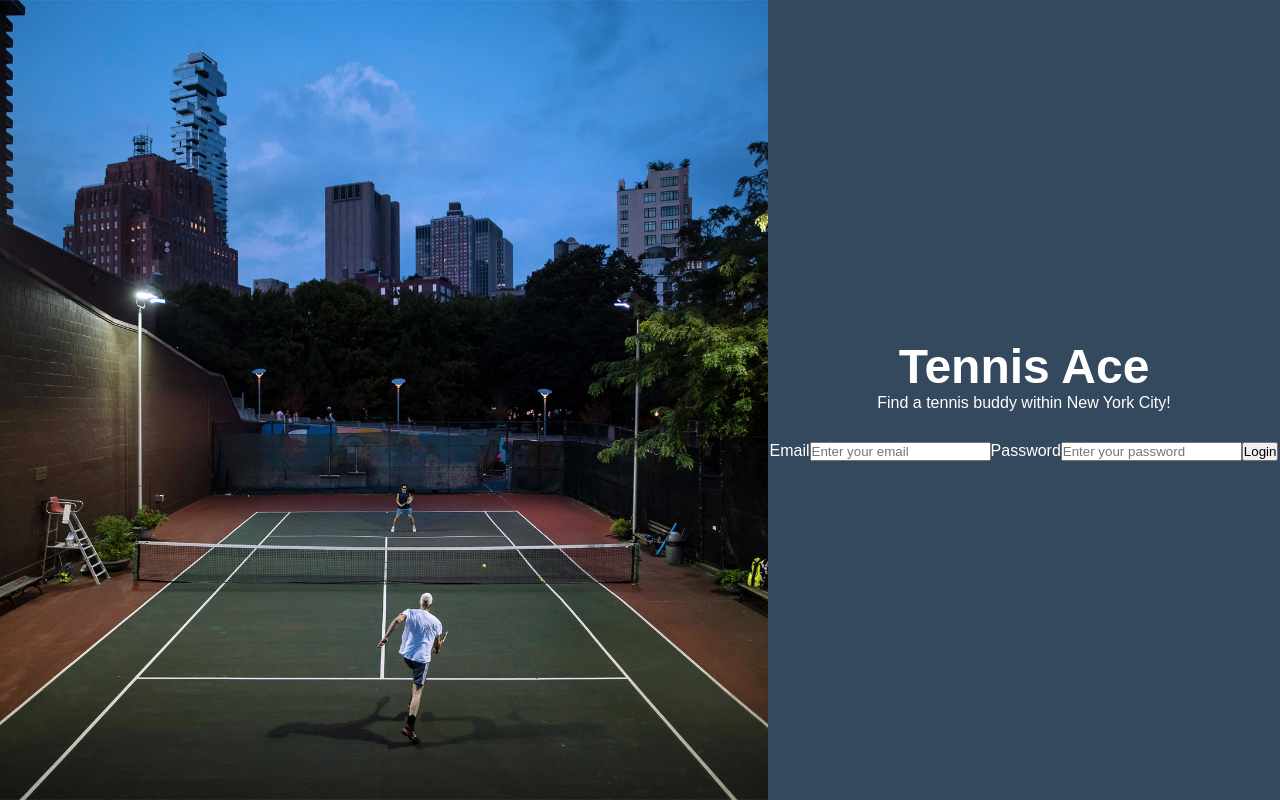
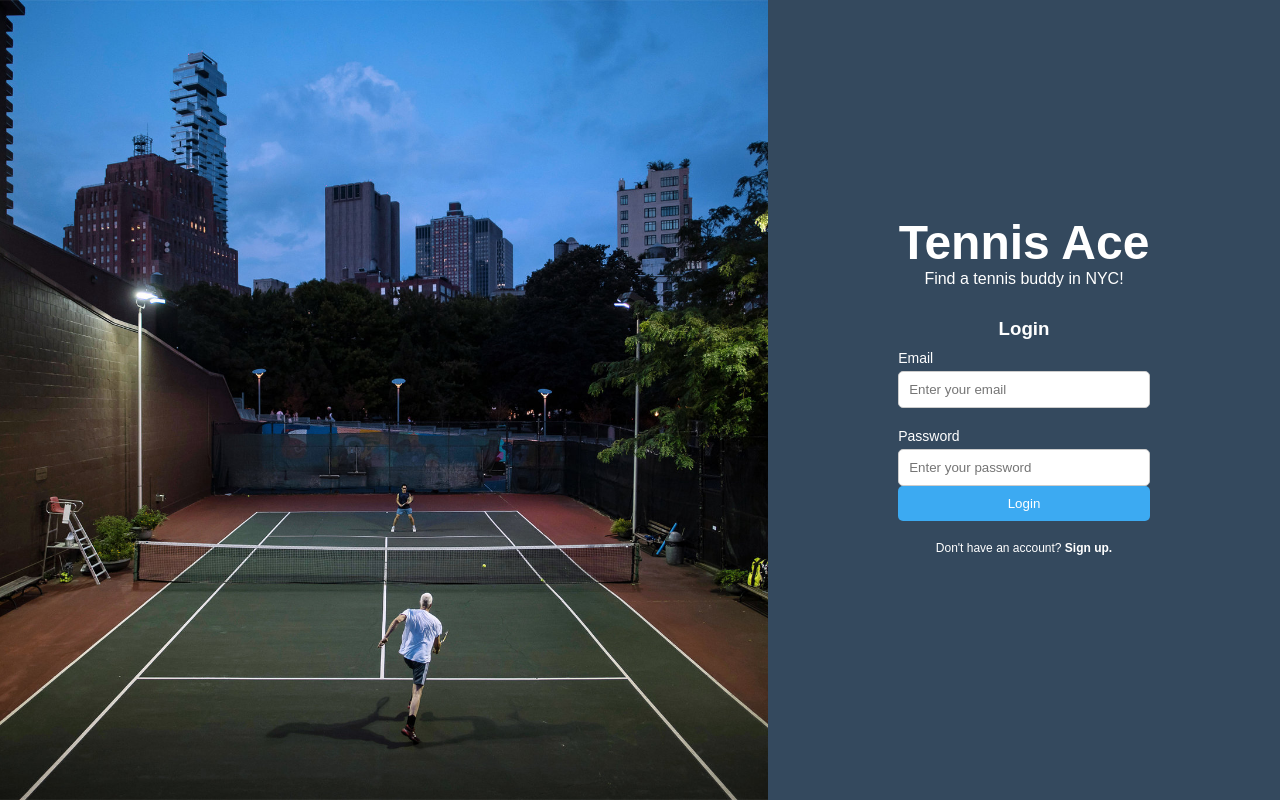
Before and after one commit to mitrasingh/tennis-ace-app, an Angular app: page /home in a window 1280 px wide. Built offline with nearby package versions, Linux system fonts and the light colour scheme.

Commit message:
refactor: add title and subheader

```diff
--- a/src/app/home/ui/login-form/login-form.component.html
+++ b/src/app/home/ui/login-form/login-form.component.html
@@ -1,7 +1,9 @@
 <div class="container">
-  <div class="right-container">
+  <div class="right-side">
     <h1>Tennis Ace</h1>
-    <p>Find a tennis buddy within New York City!</p>
+    <p>Find a tennis buddy in NYC!</p>
+    <h3>Login</h3>
+    <div class="form">
       <form [formGroup]="loginForm" (ngSubmit)="emitData()">
         <label for="email">Email</label>
         <input
@@ -35,5 +37,11 @@
 
         <button type="submit">Login</button>
       </form>
+      <p class="signup-message">
+        Don't have an account?<a routerLink="/signup"
+          ><strong> Sign up.</strong></a
+        >
+      </p>
     </div>
   </div>
+</div>
```
Lines whose indentation alone changed are shown as unchanged.
